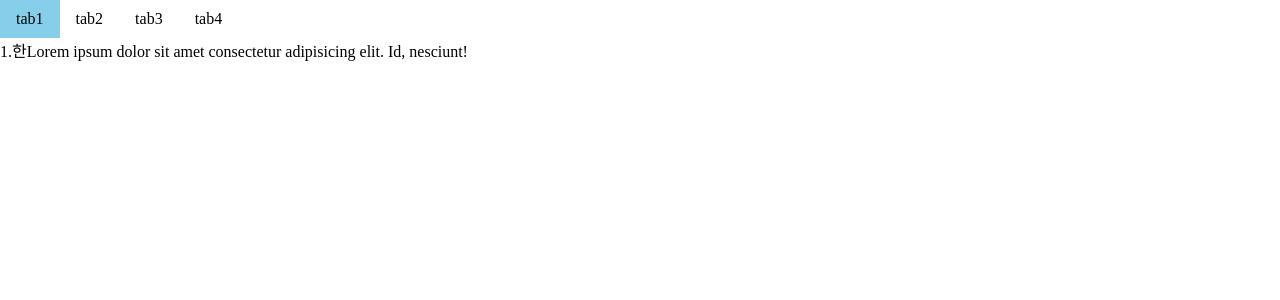
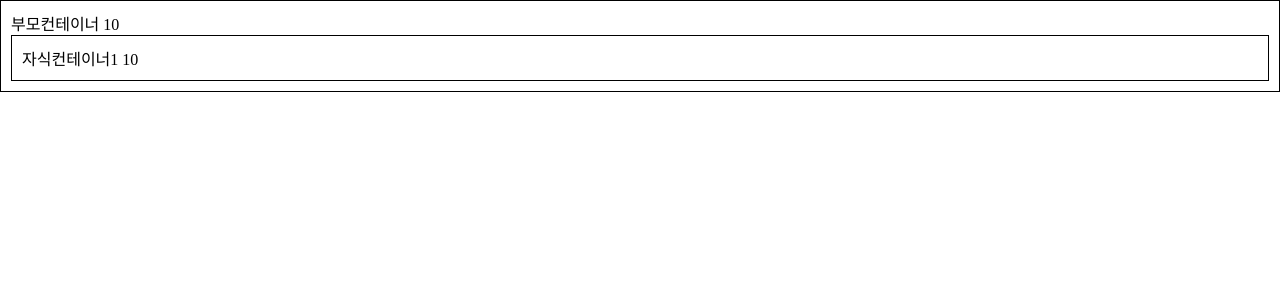
Before and after one commit to smartrector/my-app, a React (Create React App) app: page / in a window 1280 px wide. Shown: the top 300 px of the page. Built offline with nearby package versions, Linux system fonts and the light colour scheme.

Commit message:
props v1

```diff
--- a/src/App.js
+++ b/src/App.js
@@ -2,33 +2,31 @@ import React, {useState} from "react";
 import "./assets/css/style.css";
 
 function App() {
-  const [num, setNum] = useState(0);
-  const [data, setData] = useState([
-    "1.한Lorem ipsum dolor sit amet consectetur adipisicing elit. Id, nesciunt!",
-    "2.성Lorem ipsum dolor sit amet consectetur adipisicing elit. Id, nesciunt!",
-    "3.용Lorem ipsum dolor sit amet consectetur adipisicing elit. Id, nesciunt!",
-    "4.용Lorem ipsum dolor sit amet consectetur adipisicing elit. Id, nesciunt!",
-  ]);
+  const num = 10;
   return (
-    <div>
-      <ul className="menu">
-        {data.map((han, idx) => {
-          return (
-            <>
-              <li
-                className={`tjklte ${idx == num ? "active" : ""}`}
-                onClick={() => {
-                  setNum(idx);
-                }}
-              >
-                tab{idx + 1}
-              </li>
-            </>
-          );
-        })}
-      </ul>
-      <div>{data[num]}</div>
-    </div>
+    <>
+      <div className="wrap">
+        부모컨테이너 {num}
+        <Child1 넘버={num} />
+      </div>
+    </>
+  );
+}
+
+function Child1(props) {
+  console.log(props);
+  return (
+    <>
+      <div className="wrap">자식컨테이너1 {props.넘버} </div>
+    </>
+  );
+}
+
+function Child2() {
+  return (
+    <>
+      <div className="wrap">자식콘테이너2</div>
+    </>
   );
 }
 
--- a/src/assets/css/style.css
+++ b/src/assets/css/style.css
@@ -62,3 +62,12 @@ h1 {
 .menu li.active {
   background: skyblue;
 }
+
+.wrap {
+  /* border: 1px solid #000; */
+  /* border-width: 1px;
+  border-style: solid;
+  border-color: #ccc; */
+  border: 1px solid #000;
+  padding: 10px;
+}
```
Also changed, not shown: src/App_state03.js (added, +35 -0 lines).
